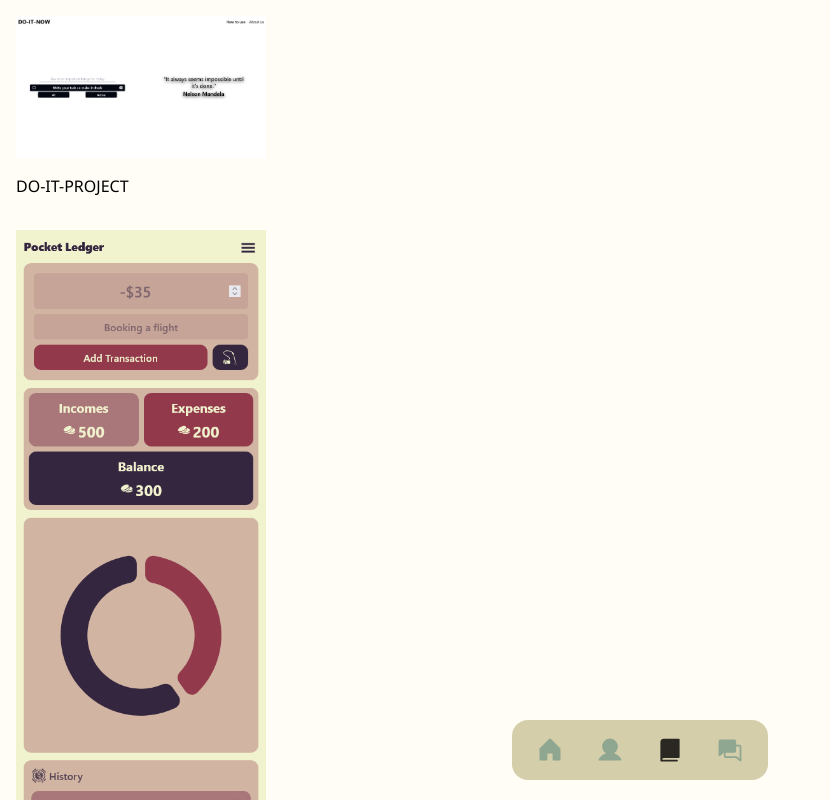
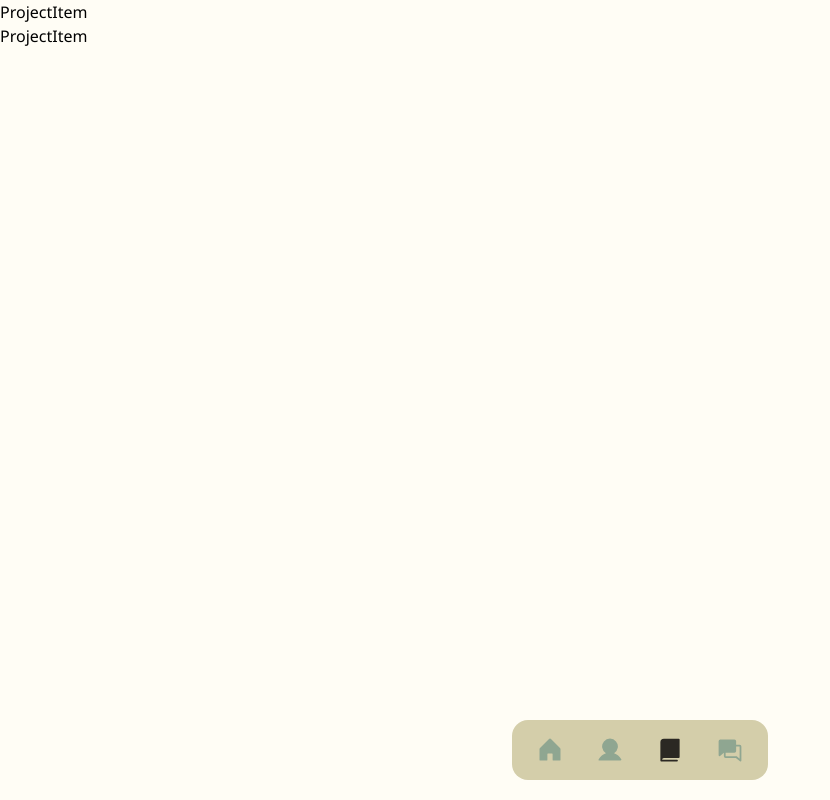
Before and after one commit to fantasyfuerte/portfolio, a Next.js app: page /projects in a window 1280 px wide. Shown: the top 800 px of the page, without its empty margins (0-830 px from the left). Built offline with nearby package versions, Linux system fonts and the light colour scheme.

Commit message:
Componentizing project-item

```diff
--- a/src/app/(routes)/projects/page.tsx
+++ b/src/app/(routes)/projects/page.tsx
@@ -1,5 +1,6 @@
 import TransitionPage from "@/components/transition-page";
 import { projects } from "../../../../data";
+import ProjectItem from "@/components/project-item";
 
 function ProjectsPage() {
   return (
@@ -8,19 +9,14 @@ function ProjectsPage() {
       <main className="bg-basicBackground min-h-screen">
         <div>
           {projects.map((project) => (
-            <div
+            <ProjectItem
+              name={project.name}
+              description={project.description}
+              image={project.image}
+              repo={project.repo}
+              demo={project.demo}
               key={project.name}
-              className="flex flex-col gap-4 p-4 object-contain"
-            >
-              <img
-                src={project.image}
-                alt={project.name}
-                width={250}
-                height={250}
-                className=""
-              />
-              <h3>{project.name}</h3>
-            </div>
+            />
           ))}
         </div>
       </main>
--- /dev/null
+++ b/src/components/project-item.tsx
@@ -0,0 +1,15 @@
+interface Props {
+  name: string
+  description: string
+  image: string
+  repo: string
+  demo: string
+}
+
+function ProjectItem({ name, description, image, repo, demo }: Props) {
+  return (
+    <div>ProjectItem</div>
+  )
+}
+
+export default ProjectItem
```
